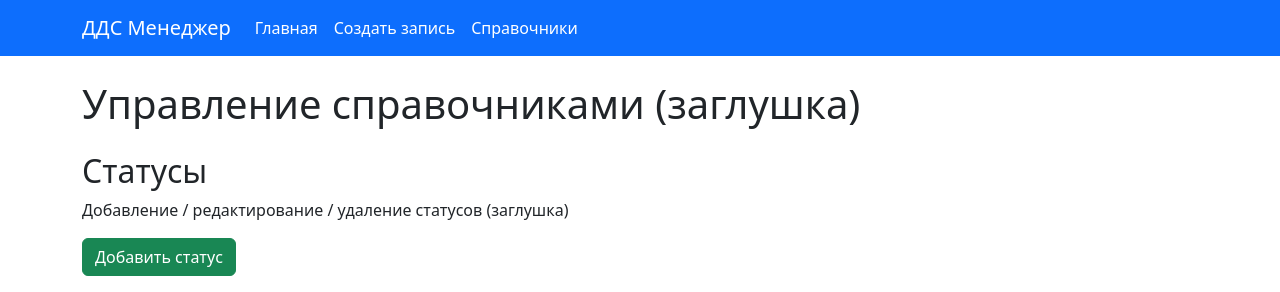
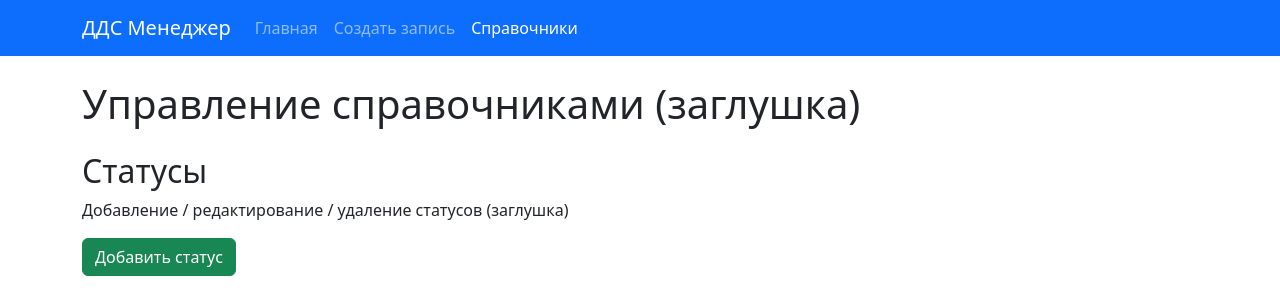
Before and after one commit to manilotw/DDS-manager, a Django app: page /form/ in a window 1280 px wide. Shown: the top 292 px of the page. Run offline with Django 4.2, Linux system fonts and the light colour scheme; data that the repository does not hold is empty.

Commit message:
Add path urls in html

```diff
--- a/transactions/templates/includes/navbar.html
+++ b/transactions/templates/includes/navbar.html
@@ -7,9 +7,9 @@
     </button>
     <div class="collapse navbar-collapse" id="navbarNav">
       <ul class="navbar-nav">
-        <li class="nav-item"><a class="nav-link active" href="#">Главная</a></li>
-        <li class="nav-item"><a class="nav-link active" href="#">Создать запись</a></li>
-        <li class="nav-item"><a class="nav-link active" href="#">Справочники</a></li>
+        <li class="nav-item"><a class="nav-link {% if request.path == '/index' %}active{% endif %}" href="{% url 'home' %}">Главная</a></li>
+        <li class="nav-item"><a class="nav-link {% if request.path == '/create/' %}active{% endif %}" href="{% url 'create' %}">Создать запись</a></li>
+        <li class="nav-item"><a class="nav-link {% if request.path == '/form/' %}active{% endif %}" href="{% url 'form' %}">Справочники</a></li>
       </ul>
     </div>
   </div>
```
